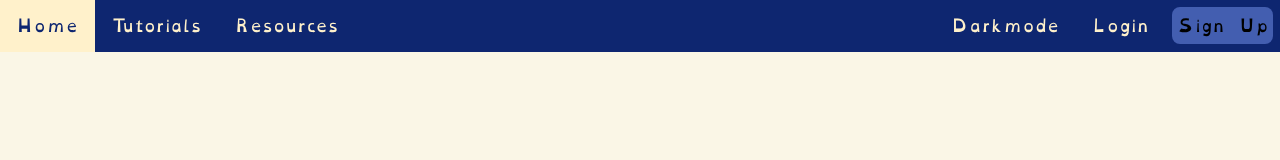
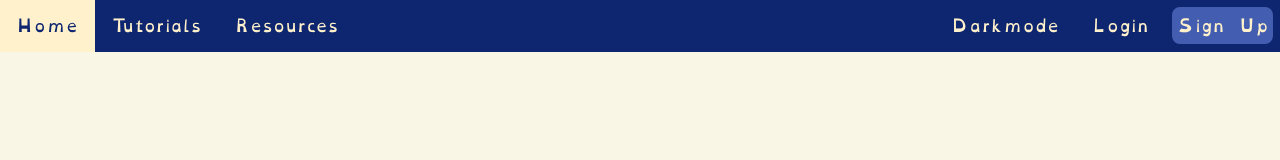
Before and after one commit to ti-anne/hackattack-frontend, a React (Vite) app: page / in a window 1280 px wide. Shown: the top 160 px of the page. Built offline with nearby package versions, Linux system fonts and the light colour scheme.

Commit message:
Updated colors

```diff
--- a/src/NavBar.css
+++ b/src/NavBar.css
@@ -31,6 +31,7 @@ li.navitem.right {
 
 li.navitem.log:hover, li.navitem.sign:hover {
   background-color: #0e2670;
+  color: inherit;
 }
 
 li.navitem button {
@@ -39,6 +40,7 @@ li.navitem button {
   padding: 4px;
   margin: -9px;
   background-color: #435eb0;
+  color: inherit;
 }
 
 li.navitem button:hover {
```
